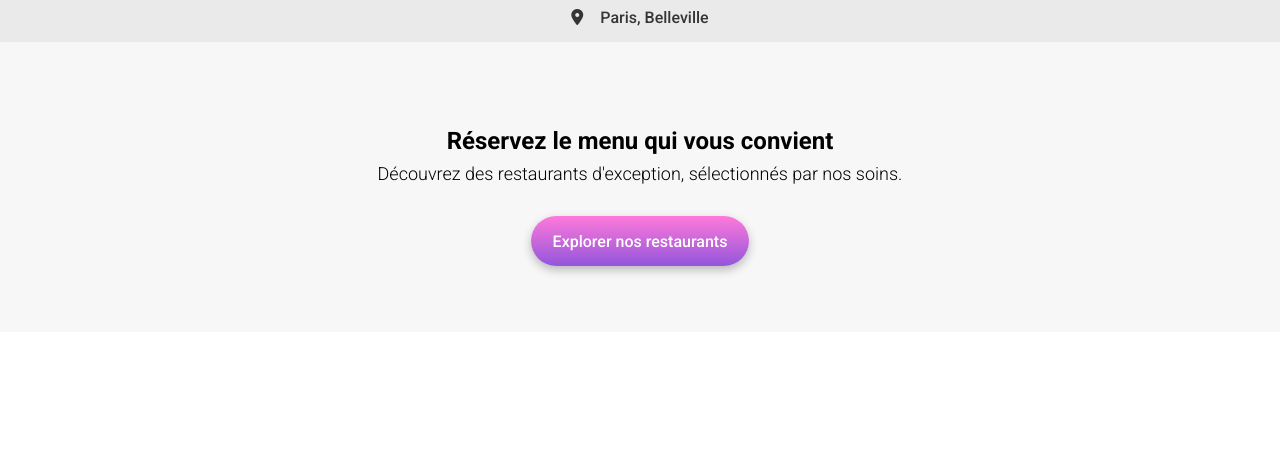
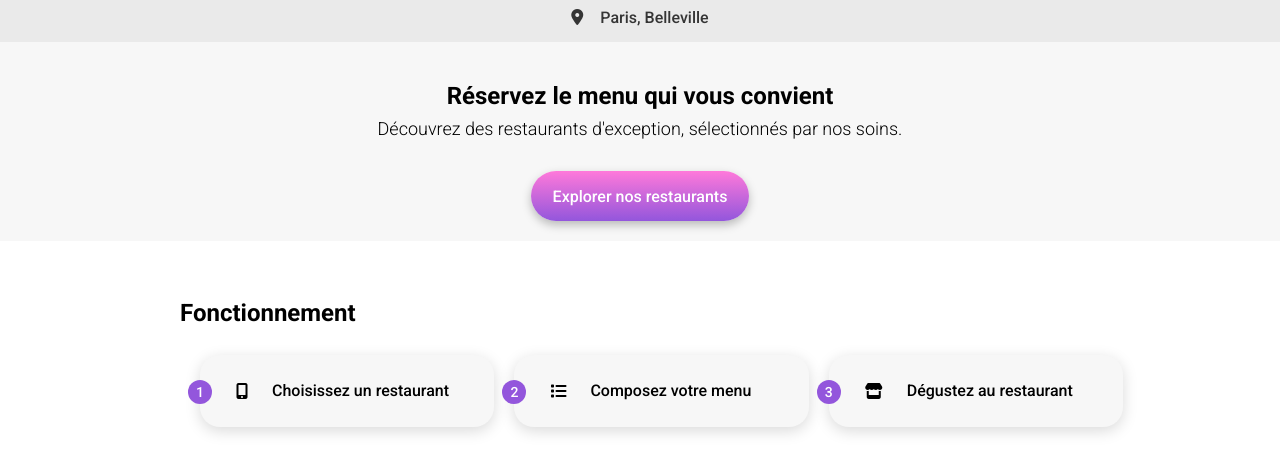
Before and after one commit to EmmaB21/P4_Ohmyfood, a website: page index.html in a window 1280 px wide. Shown: the part 71-544 px from the top of the page. Drawn offline with Linux system fonts and the light colour scheme; a web font is replaced by a local one.

Commit message:
Page d'accueil - section fonctionnement

```diff
--- a/index.html
+++ b/index.html
@@ -20,7 +20,7 @@
         <header>
             <div class="header__logo">
                 <div class="ctn-logo">
-                    <img src="assets/Images et textes Ohmyfood/images/logo/ohmyfood.png" alt="logo-ohmyfood">
+                    <img src="./assets/Images-et-textes-Ohmyfood/images/logo/ohmyfood.png" alt="logo-ohmyfood">
                 </div>
             </div>
             <div class="header__location">
@@ -30,11 +30,36 @@
         </header>
         <main>
             <section class="section-CTA">
-                    <h1 class="section-title">Réservez le menu qui vous convient</h1>
-                    <p>Découvrez des restaurants d'exception, sélectionnés par nos soins.</p>
+                <h1 class="section-title">Réservez le menu qui vous convient</h1>
+                <p>Découvrez des restaurants d'exception, sélectionnés par nos soins.</p>
                 <button class="btn btn--CTA">Explorer nos restaurants</button>
             </section>
-            <section class="section-HowTo"></section>
+            <section class="section-HowTo">
+                <h1 class="section-title">Fonctionnement</h1>
+                <div class="instruction__ctn">
+                <div class="HowTo__instruction">
+                    <div class="instructions__chiffre">1</div>
+                    <div class="instructions__content">
+                        <i class="fa-solid fa-mobile-screen-button"></i>
+                        <span>Choisissez un restaurant</span>
+                    </div>
+                </div>
+                <div class="HowTo__instruction">
+                    <div class="instructions__chiffre">2</div>
+                    <div class="instructions__content">
+                        <i class="fa-solid fa-list"></i>
+                        <span>Composez votre menu</span>
+                    </div>
+                </div>
+                <div class="HowTo__instruction">
+                    <div class="instructions__chiffre">3</div>
+                    <div class="instructions__content">
+                        <i class="fa-solid fa-store"></i>
+                        <span>Dégustez au restaurant</span>
+                    </div>
+                </div>
+                </div>
+            </section>
             <section class="section-cards"></section>
         </main>
         <footer></footer>
--- a/sass/Components/_buttons.scss
+++ b/sass/Components/_buttons.scss
@@ -1,5 +1,5 @@
 
-/* Boutons */
+
 
 .btn {
     @include btn();
--- a/sass/Pages/_accueil.scss
+++ b/sass/Pages/_accueil.scss
@@ -8,6 +8,9 @@
     flex-direction: column;
     justify-content: center;
     align-items: center;
+        @media (min-width: 768px) {
+            height: auto;
+        }
 
 
     & h1 {
@@ -25,3 +28,70 @@
         width: 218px;
     }
 }
+
+.section-HowTo {
+    padding: 20px;
+    height: 440px;
+    width: 100%;
+    @media (min-width: 768px) {
+        padding: 30px 180px 50px 180px;
+    }
+
+    & .instruction__ctn {
+        @media (min-width: 1024px) {
+            display: flex;
+            flex-direction: row;
+        }
+    }
+
+    & .section-title {
+        padding-top: 8px;
+        padding-bottom: 8px;
+    }
+
+    .HowTo__instruction {
+        width: 100%;
+        display: flex;
+        flex-direction: row;
+        justify-content: flex-start;
+        padding-bottom: 25px;
+        margin-left: 20px;
+        position: relative;
+        @media (min-width: 1024px) {
+            width: 32%;
+        }
+
+
+
+        .instructions__chiffre {
+            width: 24px;
+            height: 24px;
+            ;
+            position: absolute;
+            top: 25px;
+            left: -12px;
+            border-radius: 60px;
+            background-color: $main-color;
+            color: white;
+            text-align: center;
+            padding-top: 4px;
+            font-size: 14px;
+        }
+
+        .instructions__content {
+            background-color: $background-color;
+            border-radius: 20px;
+            width: 322px;
+            height: 72px;
+            display: flex;
+            align-items: center;
+            justify-content: start;
+            padding-left: 36px;
+            @include btn-shadow (0, 4px, 15px, 0, rgba(0, 0, 0, 0.15));
+
+            & i {
+                padding-right: 24px;
+            }
+        }
+    }
+}
```
Also changed, not shown: assets/Images-et-textes-Ohmyfood/Oh my food - Textes.txt (renamed from assets/Images et textes Ohmyfood/Oh my food - Textes.txt), assets/Images-et-textes-Ohmyfood/images/logo/ohmyfood.png (renamed from assets/Images et textes Ohmyfood/images/logo/ohmyfood.png), assets/Images-et-textes-Ohmyfood/images/logo/ohmyfood@2x.svg (renamed from assets/Images et textes Ohmyfood/images/logo/ohmyfood@2x.svg), assets/Images-et-textes-Ohmyfood/images/restaurants/toa-heftiba-DQKerTsQwi0-unsplash.jpg (renamed from assets/Images et textes Ohmyfood/images/restaurants/toa-heftiba-DQKerTsQwi0-unsplash.jpg), assets/css/style.css, sass/main.css, 12 other files.
